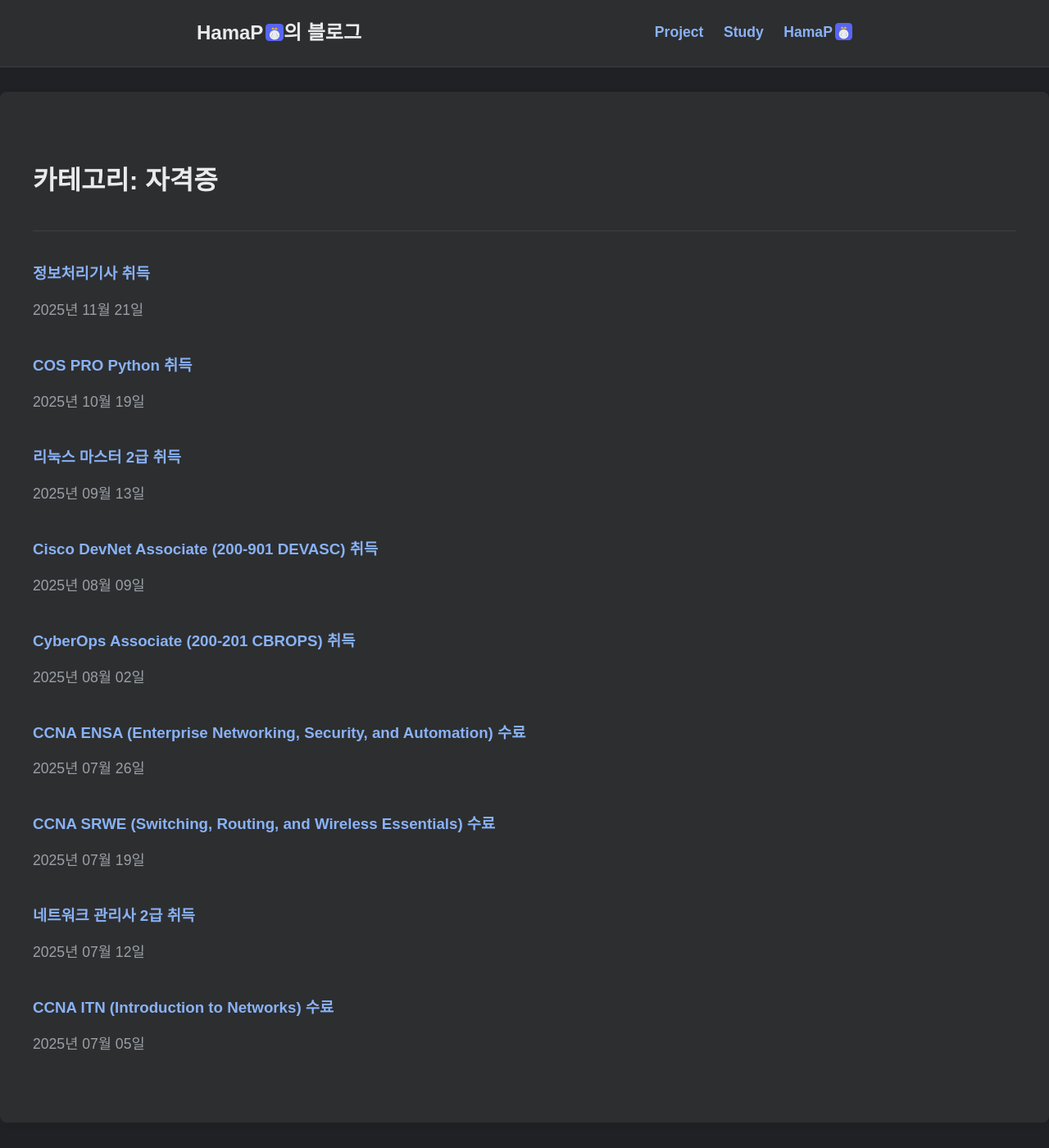
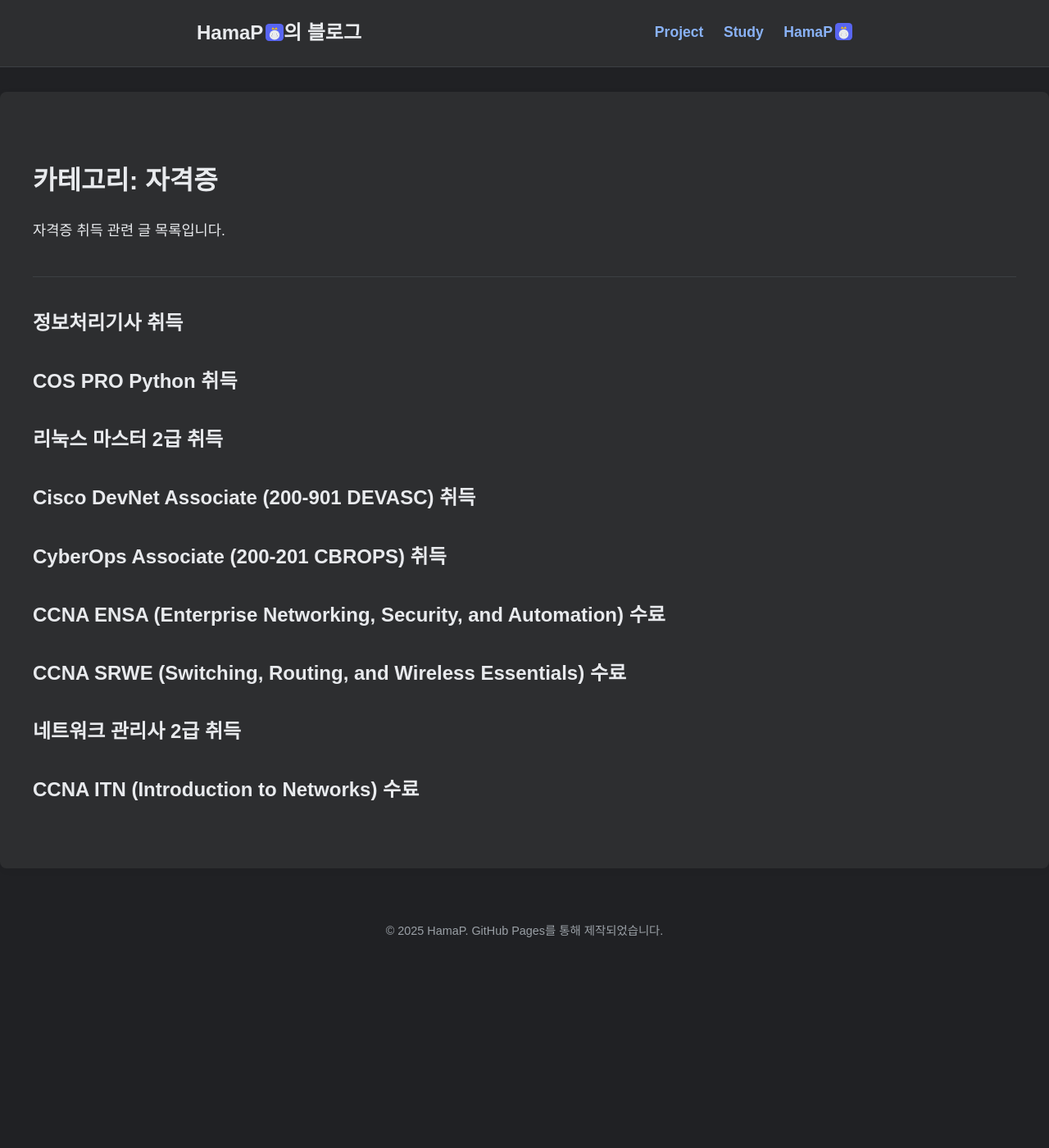
Before and after one commit to HamaP0/HamaP0.github.io, a Jekyll site: the page built from category/자격증.html, in a window 1280 px wide and 1400 px high. Shown: the whole window at 82% size. Built offline with Jekyll 4.4.1, drawn with Linux system fonts in a browser that asks for light colours; some web fonts are replaced.

Commit message:
Update 자격증.html

```diff
--- a/category/자격증.html
+++ b/category/자격증.html
@@ -3,16 +3,21 @@
 title: "카테고리: 자격증"
 ---
 
+<div class="main-container">
+
   <h1>카테고리: 자격증</h1>
+  <p>자격증 취득 관련 글 목록입니다.</p>
+
   <hr>
 
   <ul class="post-list">
     {% for post in site.categories['자격증'] %}
       <li>
-      <h3>
-        <a href="{{ site.baseurl }}{{ post.url }}">{{ post.title }}</a>
-      </h3>
-      <p class="post-meta">{{ post.date | date: "%Y년 %m월 %d일" }}</p>
+        <h2>
+          <a class="post-link" href="{{ post.url | relative_url }}">{{ post.title }}</a>
+        </h2>
       </li>
     {% endfor %}
   </ul>
+
+</div>
```
Lines whose indentation alone changed are shown as unchanged.
